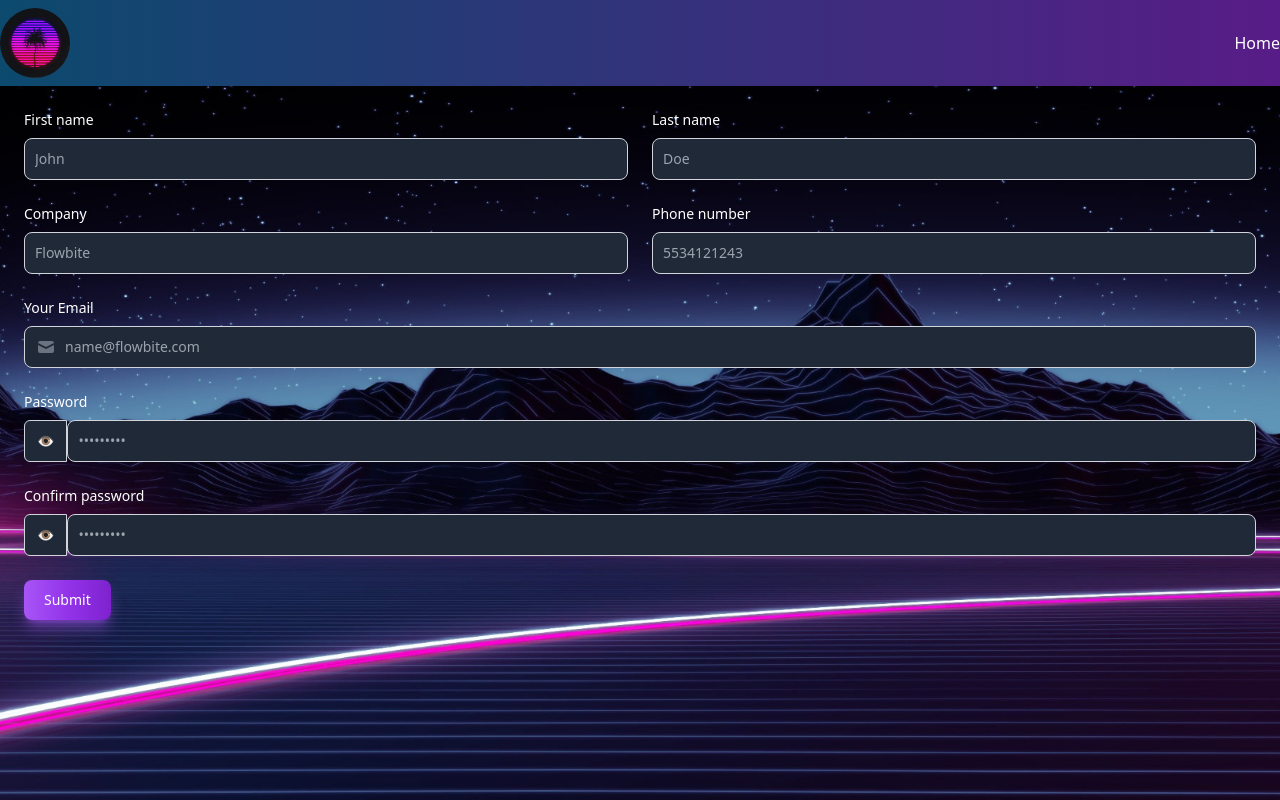
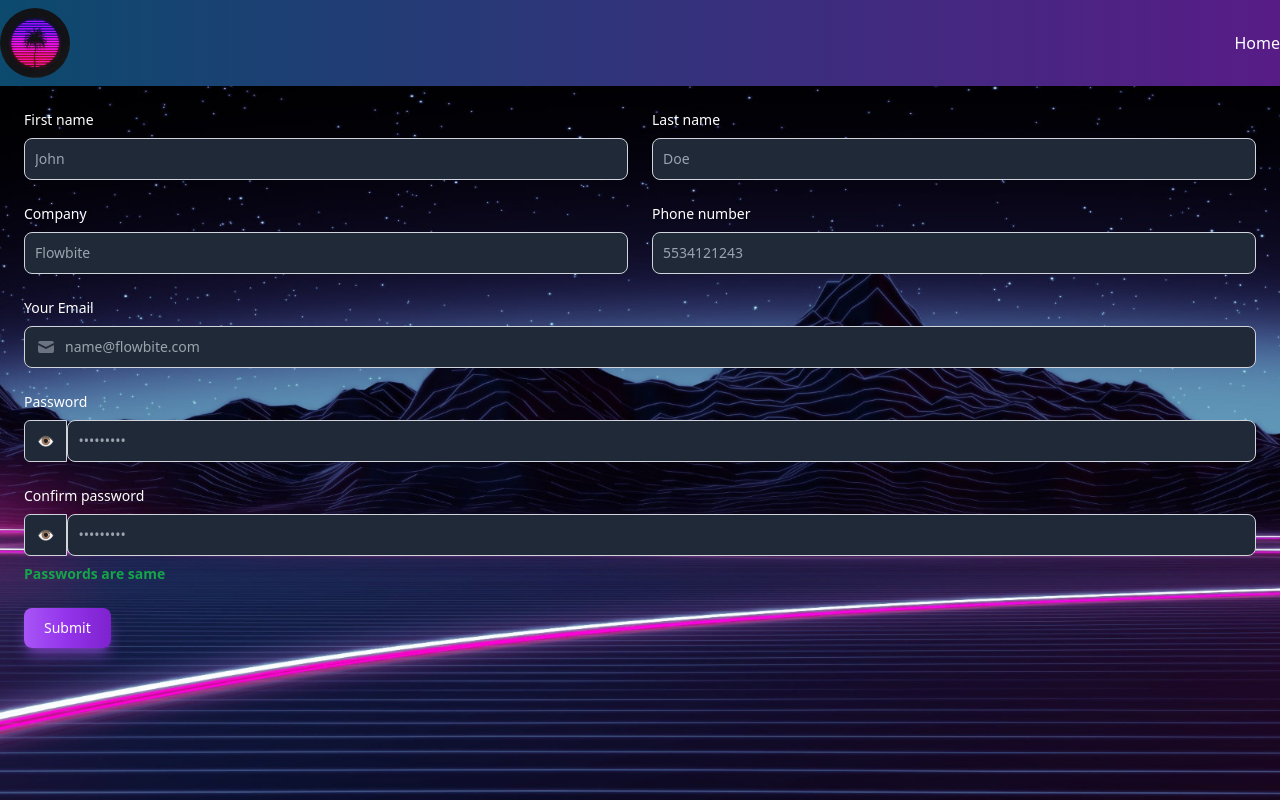
Before and after one commit to HugoBzn/webtest, a Nuxt app: page /post in a window 1280 px wide. Built offline with nearby package versions, Linux system fonts and the light colour scheme.

Commit message:
Validate password

```diff
--- a/components/Post.vue
+++ b/components/Post.vue
@@ -9,7 +9,7 @@
             id="first_name"
             class="bg-gray-800 border border-gray-300 text-white text-sm rounded-lg focus:ring-blue-500 focus:border-blue-500 block w-full p-2.5"
             placeholder="John"
-            required=""
+            required
             v-model="firstName"
           />
         </div>
@@ -20,7 +20,7 @@
             id="last_name"
             class="bg-gray-800 border border-gray-300 text-white text-sm rounded-lg focus:ring-blue-500 focus:border-blue-500 block w-full p-2.5"
             placeholder="Doe"
-            required=""
+            required
             v-model="lastName"
           />
         </div>
@@ -31,7 +31,7 @@
             id="company"
             class="bg-gray-800 border border-gray-300 text-white text-sm rounded-lg focus:ring-blue-500 focus:border-blue-500 block w-full p-2.5"
             placeholder="Flowbite"
-            required=""
+            required
             v-model="company"
           />
         </div>
@@ -84,7 +84,7 @@
             id="password"
             class="bg-gray-800 border border-gray-300 text-white text-sm rounded-lg focus:ring-blue-500 focus:border-blue-500 block w-full p-2.5"
             placeholder="•••••••••"
-            required=""
+            required
             v-model="password"
           />
           <input
@@ -93,7 +93,7 @@
             id="password"
             class="bg-gray-800 border border-gray-300 text-white text-sm rounded-lg focus:ring-blue-500 focus:border-blue-500 block w-full p-2.5"
             placeholder="•••••••••"
-            required=""
+            required
             v-model="password"
           />
         </div>
@@ -112,7 +112,7 @@
             id="confirm_password"
             class="bg-gray-800 border border-gray-300 text-white text-sm rounded-lg focus:ring-blue-500 focus:border-blue-500 block w-full p-2.5"
             placeholder="•••••••••"
-            required=""
+            required
             v-model="confirmPassword"
           />
           <input
@@ -121,14 +121,29 @@
             id="confirm_password"
             class="bg-gray-800 border border-gray-300 text-white text-sm rounded-lg focus:ring-blue-500 focus:border-blue-500 block w-full p-2.5"
             placeholder="•••••••••"
-            required=""
+            required
             v-model="confirmPassword"
           />
         </div>
+        <p class="mt-2 text-sm text-green-600" v-if="matchPassword.value === true">
+          <span class="font-extrabold">Passwords are {{ matchPassword.value ? 'same' : 'not same' }}</span>
+        </p>
+        <p class="mt-2 text-sm text-red-600" v-else>
+          <span class="font-extrabold">Passwords are {{ matchPassword.value ? 'same' : 'not same' }}</span>
+        </p>
       </div>
       <button
+      v-if="matchPassword.value === true"
         type="submit"
         class="text-white bg-gradient-to-r from-purple-500 via-purple-600 to-purple-700 hover:bg-gradient-to-br focus:ring-4 focus:outline-none focus:ring-purple-300 shadow-lg shadow-purple-500/50 font-medium rounded-lg text-sm px-5 py-2.5 text-center mr-2 mb-2"
+      >
+        Submit
+      </button>
+      <button
+      v-else
+      disabled
+        type="submit"
+        class="text-white bg-gradient-to-r from-gray-500 via-gray-600 to-gray-700 hover:bg-gradient-to-br focus:ring-4 focus:outline-none focus:ring-purple-300 shadow-lg shadow-purple-500/50 font-medium rounded-lg text-sm px-5 py-2.5 text-center mr-2 mb-2"
       >
         Submit
       </button>
@@ -138,7 +153,7 @@
 
 <script setup>
 import axios from 'axios';
-import { ref } from 'vue';
+import { ref, computed } from 'vue';
 
 const firstName = ref('');
 const lastName = ref('');
@@ -150,6 +165,9 @@ const confirmPassword = ref('');
 
 const showPassword = ref(false);
 const showConfirmPassword = ref(false);
+
+const match = ref(true);
+const unmatch = ref(false);
 
 // Method POST
 const postData = () => {
@@ -190,4 +208,13 @@ const togglePassword = () => {
 const toggleConfirmPassword = () => {
   showConfirmPassword.value = !showConfirmPassword.value;
 };
+
+// Validate passwords
+const matchPassword = computed(() => {
+  if (password.value === confirmPassword.value) {
+    return match;
+  } else {
+    return unmatch;
+  }
+});
 </script>
```
